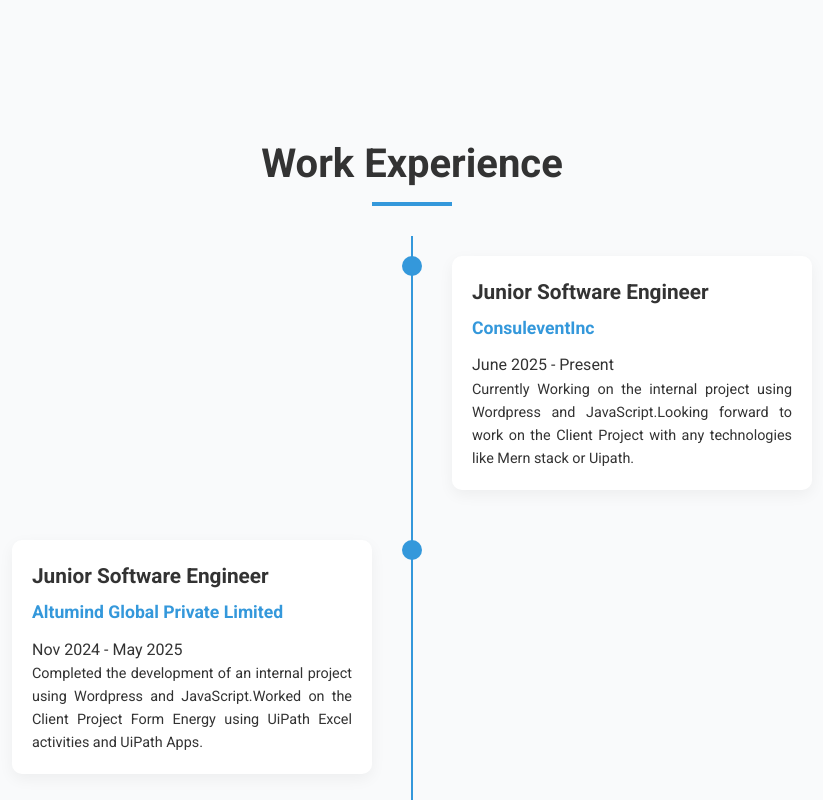
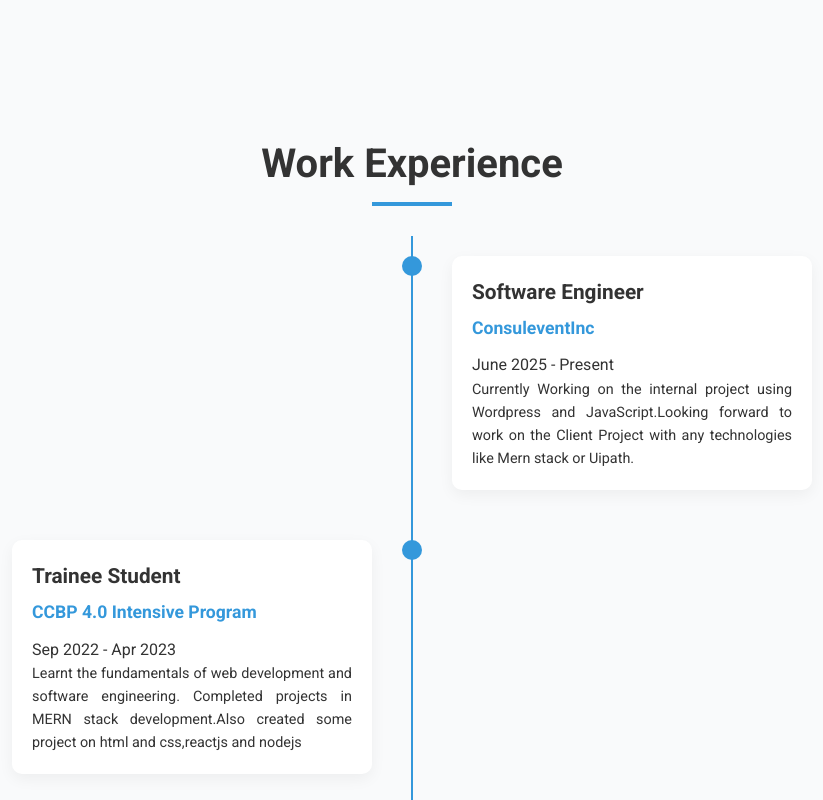
Before and after one commit to vamsipeta1439/Portfolio, a React (Create React App) app: page / in a window 1280 px wide. Shown: the part 2000-2800 px from the top of the page, without its empty margins (228-1051 px from the left). Built offline with nearby package versions, Linux system fonts and the light colour scheme.

Commit message:
Experience changes

```diff
--- a/src/components/Experience.js
+++ b/src/components/Experience.js
@@ -2,25 +2,11 @@
 
 function Experience() {
   const experienceData = [
-    {id: 4,
-     title: 'Junior Software Engineer',
+    {id: 2,
+     title: 'Software Engineer',
      company: 'ConsuleventInc',
      period: 'June 2025 - Present',
      description: 'Currently Working on the internal project using Wordpress and JavaScript.Looking forward to work on the Client Project with any technologies like Mern stack or Uipath.'
-    },
-    {
-      id: 3,
-      title: 'Junior Software Engineer',
-      company: 'Altumind Global Private Limited',
-      period: 'Nov 2024 - May 2025',
-      description: 'Completed the development of an internal project using Wordpress and JavaScript.Worked on the Client Project Form Energy using UiPath Excel activities and UiPath Apps.'
-    },
-    {
-      id: 2,
-      title: 'Trainee Software Engineer',
-      company: 'Altumind Global Private Limited',
-      period: 'Apr 2024 - Nov 2024',
-      description: 'Trained in the RPA UiPath with VB.Net and UiPath Apps.Worked on the excel extraction and data manipulation using UiPath and VB.Net.'
     },
     {
       id: 1,
```
Also changed, not shown: 1 other file (tests, documents, lock files or other folders).
